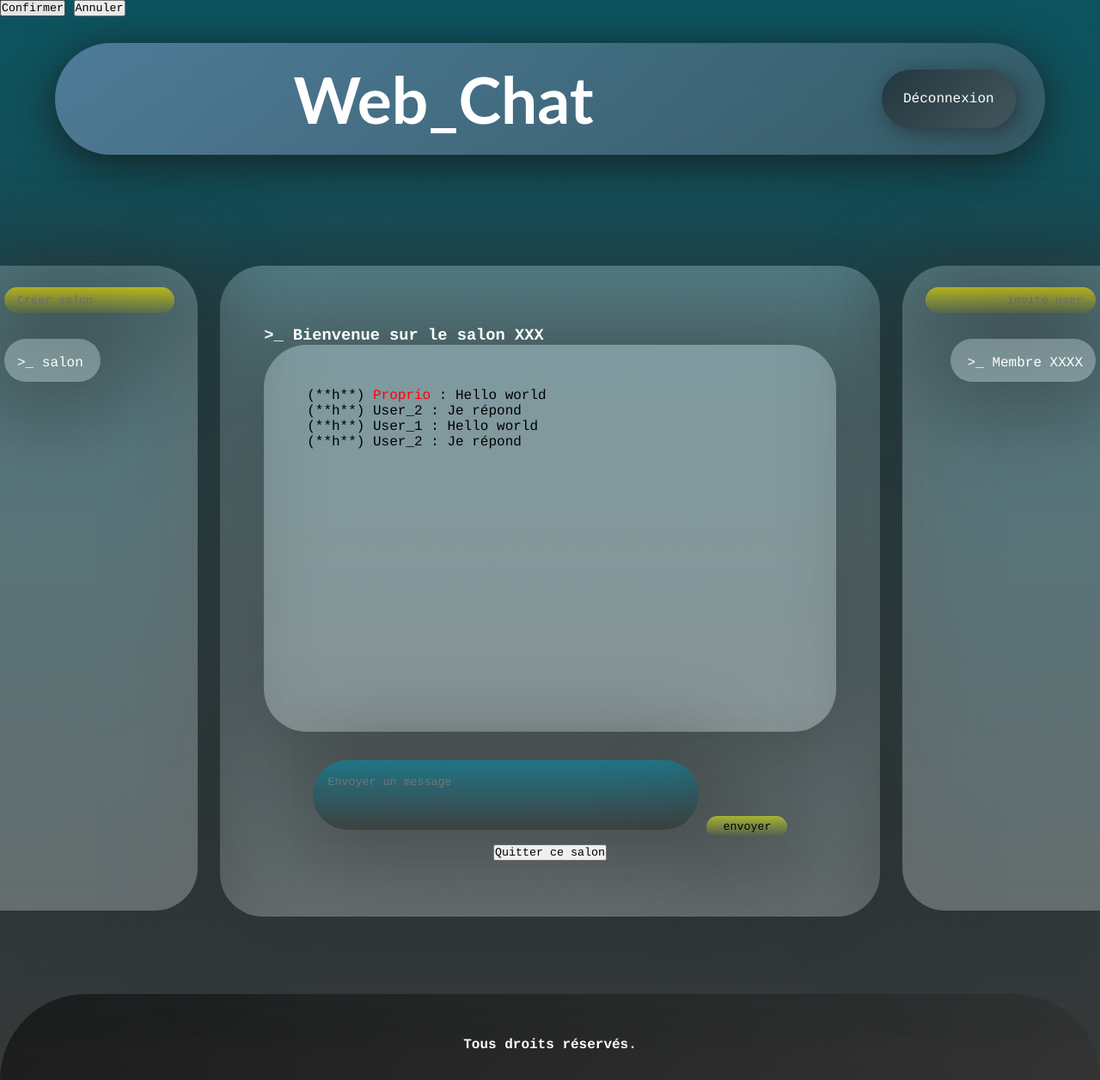
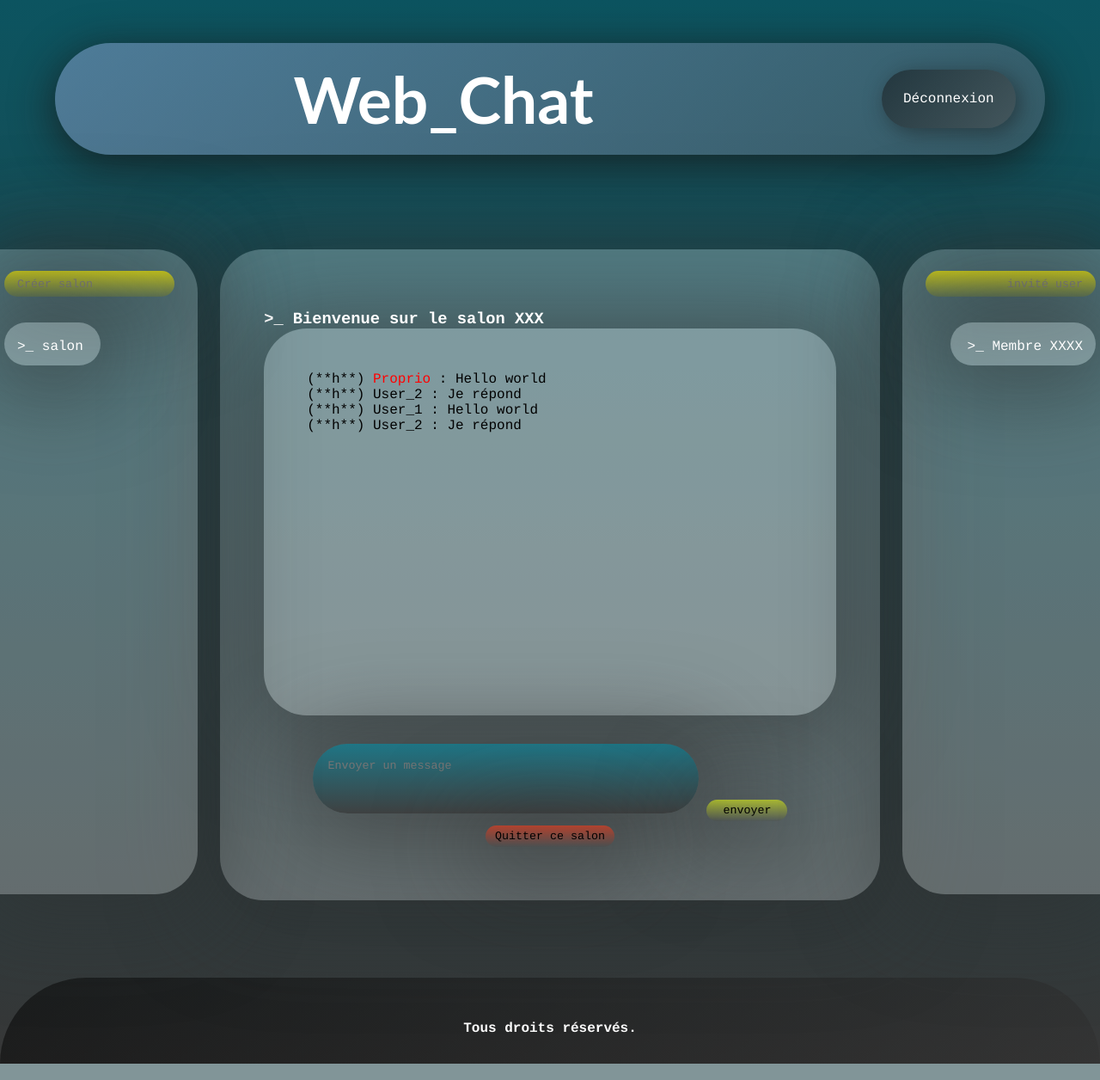
Before and after one commit to Transformot/web_project, a Django app: page /chat/ in a window 1280 px wide. Shown: the whole page at 86% size. Run offline with Django 4.2, Linux system fonts and the light colour scheme; some libraries are stand-ins or nearby versions.

Commit message:
Update style-chat.css
Ajout en css de la pop-up pour quitter un salon

```diff
--- a/web_project/static/css/style-chat.css
+++ b/web_project/static/css/style-chat.css
@@ -190,6 +190,17 @@ input#button_chat{
     border: none;
 }
 
+.quit_channel {
+    display: inline-block;
+    width: 150px;
+    padding: 5px 0;
+    color: rgb(0, 0, 0);
+    background: linear-gradient(180deg, rgba(202, 61, 36, 0.8) 0%, rgba(54, 54, 54, 0.354) 100%);
+    box-shadow: 0 10px 100px 25px rgba(48, 48, 48, 0.5);
+    border-radius: 50px;
+    border: none;
+}
+
 section div#zone_membres {
     display: inline-block;
     position: absolute;
@@ -251,3 +262,68 @@ footer {
 footer h4 {
     text-align: center;
 }
+
+/*Window CSS here*/
+
+#background {
+    z-index: 2;
+    display: none;
+    position: fixed;
+    background-color: rgba(128,128,128,0.8);
+    height: 100%;
+    width: 100%;
+}
+
+#window {
+    z-index: 3;
+    position: fixed;
+    top: 50%;
+    left: 50%;
+    transform: translate(-50%, -50%);
+    height: 25%;
+    width: 40%;
+    padding: 50px;
+    background: linear-gradient(180deg, rgba(12,84,96,1) 0%, rgba(55,55,55,1) 100%);
+    box-shadow: 0 10px 50px rgba(48, 48, 48, 0.8);
+    border-radius: 50px;
+    text-align: center;
+}
+
+.confirm_pop_up {
+    height: 600px;
+    width: 500px;
+    background-color: #0c5460;
+    box-shadow: 8px 8px 20px rgb(128, 128, 128);
+    position: relative;
+    overflow: hidden;
+}
+
+#button {
+    height: 60px;
+    width: 320px;
+    margin: 2% auto 5% auto;
+    border-radius: 50px;
+    display: flex;
+    justify-content: space-around;
+    align-items: center;
+}
+
+.confirm_btn, .cancel_btn {
+    font-size: 22px;
+    border: none;
+    outline: none;
+    background-color: rgba(255, 255, 255, 0.05);
+    position: relative;
+    cursor: pointer;
+    padding: 20px;
+    border-radius: 50px;
+    margin: 0 2%;
+}
+
+.confirm_btn {
+    background-image: linear-gradient(to right, rgb(254, 213, 1), rgb(254, 233, 75));
+}
+
+.cancel_btn {
+    background: rgb(255,255,255,0.25);
+}
```
